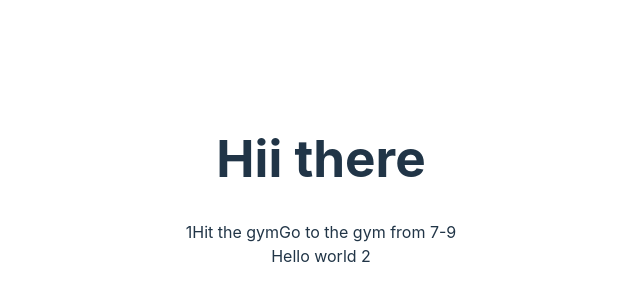
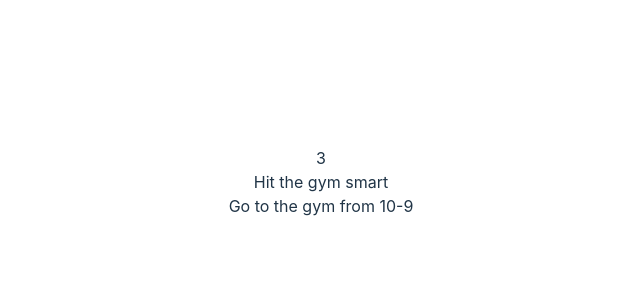
Before and after one commit to Prajwal6394/Frontend-dev, a React (Vite) app: page / in a window 1280 px wide. Shown: the part 218-518 px from the top of the page, without its empty margins (319-959 px from the left). Built offline with nearby package versions, Linux system fonts and the light colour scheme.

Commit message:
refresing state-management

```diff
--- a/src/App.jsx
+++ b/src/App.jsx
@@ -1,31 +1,27 @@
+import { useState } from 'react'
 import './App.css'
 
-let todoForToday = {
-  title: "Hit the gym",
-  description: "Go to the gym from 7-9",
-  id: "1"
-}
 
 function App() {
+  const [todoForToday, setChangeTodo] = useState({
+    title: "Hit the gym",
+    description: "Go to the gym from 7-9",
+    id: "1"
+  });
+
+  setInterval(() => {
+    setChangeTodo({
+      title: "Hit the gym smart",
+      description: "Go to the gym from 10-9",
+      id: "3"
+    })
+  }, 2000);
   return (
     <div>
-      <h1>Hii there </h1>
-      <HelloWorldComponent1></HelloWorldComponent1>
+    {todoForToday.id}<br/>
+    {todoForToday.title}<br/>
+    {todoForToday.description}
     </div>
   )
 }
-function HelloWorldComponent1(){
-  return <div>
-    {todoForToday.id}
-    {todoForToday.title}
-    {todoForToday.description}
-    <HelloWorldComponent2></HelloWorldComponent2>
-  </div>
-}
-
-function HelloWorldComponent2(){
-  return <div>
-    Hello world 2
-  </div>
-}
 export default App
```
